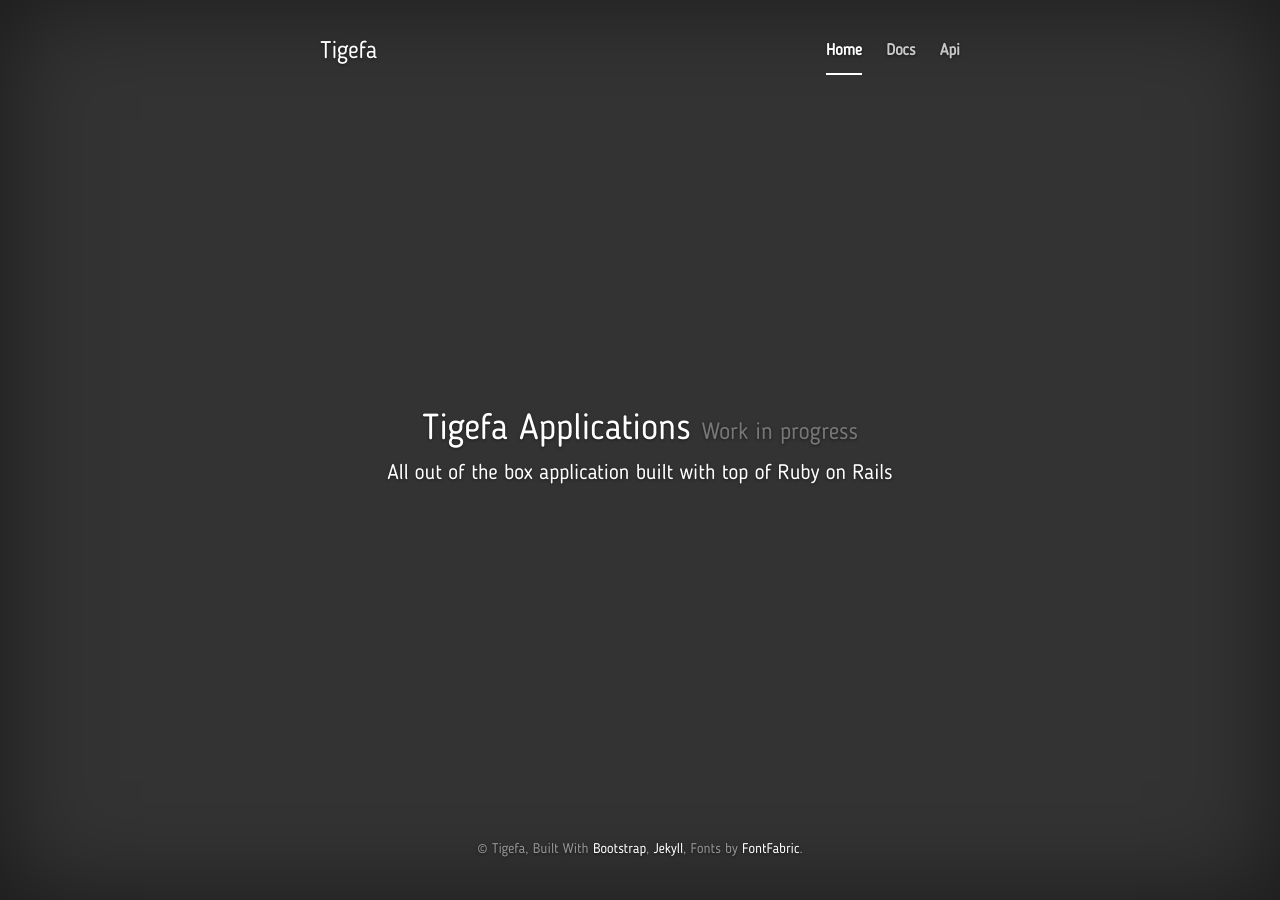
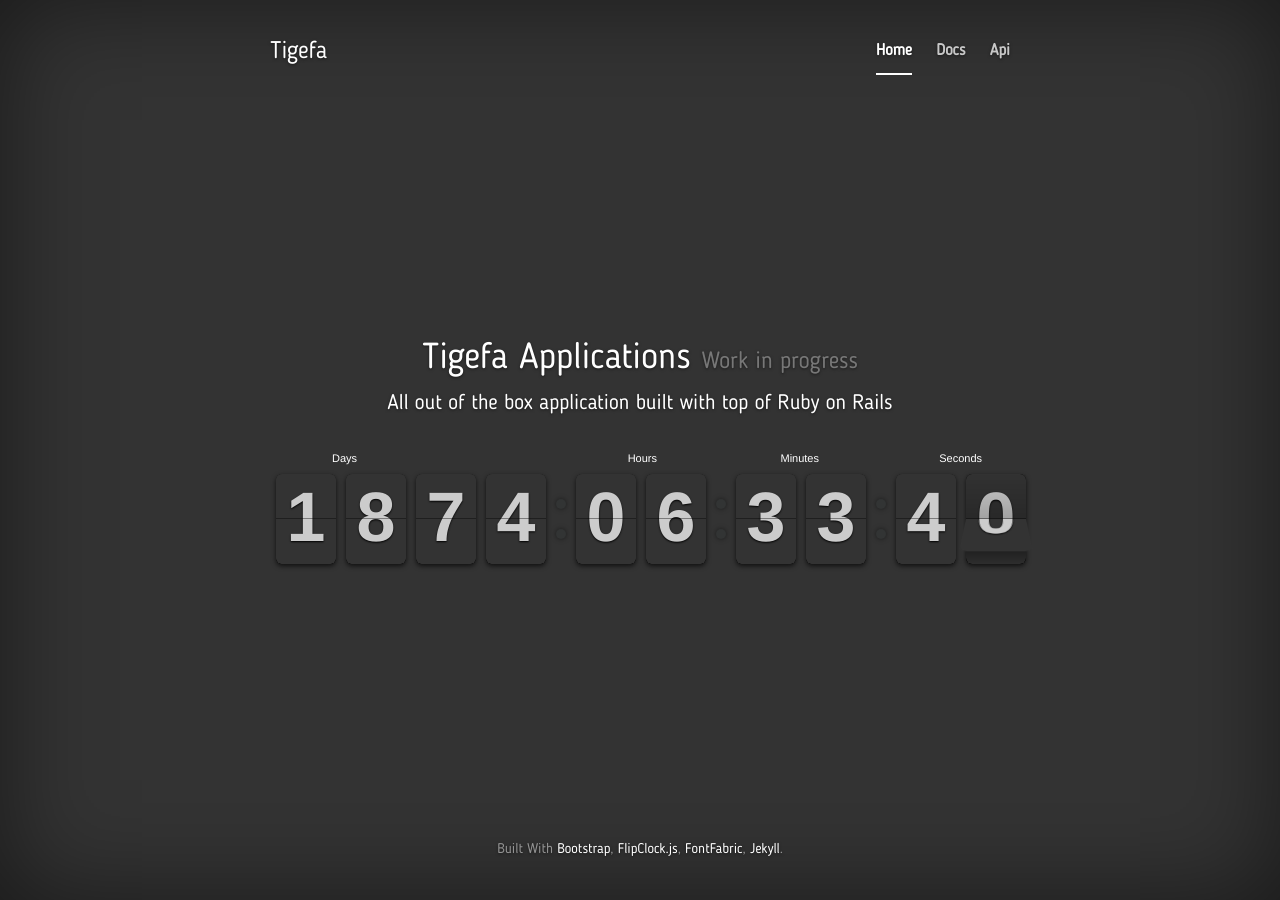
Before and after one commit to tigefa/tigefa.github.io, a Jekyll site: the page built from index.html, in a window 1280 px wide. Built offline with Jekyll 4.4.1, drawn with Linux system fonts in a browser that asks for light colours.

Commit message:
add FlipClock.js countdown

```diff
--- a/README.markdown
+++ b/README.markdown
@@ -4,4 +4,5 @@ tigefa home page
 
 - [Jekyll](http://jekyllrb.com)
 - [Bootstrap](http://getbootstrap.com)
+- [FlipClock.js](http://flipclockjs.com)
 - [Blogger Sans Fonts](http://fontfabric.com)
--- a/_includes/footer.html
+++ b/_includes/footer.html
@@ -1,9 +1,7 @@
 <div class="mastfoot">
   <div class="inner">
-    <p>&copy; Tigefa, Built With <a href="http://getbootstrap.com">Bootstrap</a>, <a href="http://jekyllrb.com">Jekyll</a>, Fonts by <a href="https://twitter.com/mdo">FontFabric</a>.</p>
+    <p>Built With <a href="http://getbootstrap.com">Bootstrap</a>, <a href="http://flipclockjs.com">FlipClock.js</a>, <a href="https://twitter.com/mdo">FontFabric</a>, <a href="http://jekyllrb.com">Jekyll</a>.</p>
   </div>
 </div>
 
-<script src="https://ajax.googleapis.com/ajax/libs/jquery/1.12.4/jquery.min.js"></script>
-<script>window.jQuery || document.write('<script src="{{ "/static/js/jquery-1.12.4.min.js" | prepend: site.baseurl }}"><\/script>')</script>
 <script src="{{ "/static/js/bootstrap.min.js" | prepend: site.baseurl }}"></script>
--- a/_includes/head.html
+++ b/_includes/head.html
@@ -18,4 +18,7 @@
       <script src="https://oss.maxcdn.com/html5shiv/3.7.3/html5shiv.min.js"></script>
       <script src="https://oss.maxcdn.com/respond/1.4.2/respond.min.js"></script>
     <![endif]-->
+  <script src="https://ajax.googleapis.com/ajax/libs/jquery/1.12.4/jquery.min.js"></script>
+  <script>window.jQuery || document.write('<script src="{{ "/static/js/jquery-1.12.4.min.js" | prepend: site.baseurl }}"><\/script>')</script>
+  <script src="{{ "/static/js/flipclock.min.js" | prepend: site.baseurl }}"></script>
 </head>
--- a/index.html
+++ b/index.html
@@ -7,3 +7,28 @@ layout: default
 <!--<p class="lead">
   <a href="#" class="btn btn-lg btn-default">Learn more</a>
 </p>-->
+<link rel="stylesheet" href="/static/css/flipclock.css">
+<script src="/static/js/flipclock.min.js"></script>
+<p style="margin-top:50px;font-family: 'BloggerSans';"><div class="clock"></div></p>
+
+    <script type="text/javascript">
+      var clock;
+
+      $(document).ready(function() {
+
+        // Grab the current date
+        var currentDate = new Date();
+
+        // Set some date in the future. In this case, it's always Jan 1
+        var futureDate  = new Date(currentDate.getFullYear() + 6, 0, 21);
+
+        // Calculate the difference in seconds between the future and current date
+        var diff = futureDate.getTime() / 1000 - currentDate.getTime() / 1000;
+
+        // Instantiate a coutdown FlipClock
+        clock = $('.clock').FlipClock(diff, {
+          clockFace: 'DailyCounter',
+          countdown: true
+        });
+      });
+    </script>
--- /dev/null
+++ b/static/css/flipclock.css
@@ -0,0 +1,431 @@
+/* Get the bourbon mixin from http://bourbon.io */
+/* Reset */
+.flip-clock-wrapper * {
+    -webkit-box-sizing: border-box;
+    -moz-box-sizing: border-box;
+    -ms-box-sizing: border-box;
+    -o-box-sizing: border-box;
+    box-sizing: border-box;
+    -webkit-backface-visibility: hidden;
+    -moz-backface-visibility: hidden;
+    -ms-backface-visibility: hidden;
+    -o-backface-visibility: hidden;
+    backface-visibility: hidden;
+}
+
+.flip-clock-wrapper a {
+  cursor: pointer;
+  text-decoration: none;
+  color: #ccc; }
+
+.flip-clock-wrapper a:hover {
+  color: #fff; }
+
+.flip-clock-wrapper ul {
+  list-style: none; }
+
+.flip-clock-wrapper.clearfix:before,
+.flip-clock-wrapper.clearfix:after {
+  content: " ";
+  display: table; }
+
+.flip-clock-wrapper.clearfix:after {
+  clear: both; }
+
+.flip-clock-wrapper.clearfix {
+  *zoom: 1; }
+
+/* Main */
+.flip-clock-wrapper {
+  font: normal 11px "Helvetica Neue", Helvetica, sans-serif;
+  -webkit-user-select: none; }
+
+.flip-clock-meridium {
+  background: none !important;
+  box-shadow: 0 0 0 !important;
+  font-size: 36px !important; }
+
+.flip-clock-meridium a { color: #313333; }
+
+.flip-clock-wrapper {
+  text-align: center;
+  position: relative;
+  width: 100%;
+  margin: 1em;
+}
+
+.flip-clock-wrapper:before,
+.flip-clock-wrapper:after {
+    content: " "; /* 1 */
+    display: table; /* 2 */
+}
+.flip-clock-wrapper:after {
+    clear: both;
+}
+
+/* Skeleton */
+.flip-clock-wrapper ul {
+  position: relative;
+  float: left;
+  margin: 5px;
+  width: 60px;
+  height: 90px;
+  font-size: 80px;
+  font-weight: bold;
+  line-height: 87px;
+  border-radius: 6px;
+  background: #000;
+}
+
+.flip-clock-wrapper ul li {
+  z-index: 1;
+  position: absolute;
+  left: 0;
+  top: 0;
+  width: 100%;
+  height: 100%;
+  line-height: 87px;
+  text-decoration: none !important;
+}
+
+.flip-clock-wrapper ul li:first-child {
+  z-index: 2; }
+
+.flip-clock-wrapper ul li a {
+  display: block;
+  height: 100%;
+  -webkit-perspective: 200px;
+  -moz-perspective: 200px;
+  perspective: 200px;
+  margin: 0 !important;
+  overflow: visible !important;
+  cursor: default !important; }
+
+.flip-clock-wrapper ul li a div {
+  z-index: 1;
+  position: absolute;
+  left: 0;
+  width: 100%;
+  height: 50%;
+  font-size: 80px;
+  overflow: hidden;
+  outline: 1px solid transparent; }
+
+.flip-clock-wrapper ul li a div .shadow {
+  position: absolute;
+  width: 100%;
+  height: 100%;
+  z-index: 2; }
+
+.flip-clock-wrapper ul li a div.up {
+  -webkit-transform-origin: 50% 100%;
+  -moz-transform-origin: 50% 100%;
+  -ms-transform-origin: 50% 100%;
+  -o-transform-origin: 50% 100%;
+  transform-origin: 50% 100%;
+  top: 0; }
+
+.flip-clock-wrapper ul li a div.up:after {
+  content: "";
+  position: absolute;
+  top: 44px;
+  left: 0;
+  z-index: 5;
+  width: 100%;
+  height: 3px;
+  background-color: #000;
+  background-color: rgba(0, 0, 0, 0.4); }
+
+.flip-clock-wrapper ul li a div.down {
+  -webkit-transform-origin: 50% 0;
+  -moz-transform-origin: 50% 0;
+  -ms-transform-origin: 50% 0;
+  -o-transform-origin: 50% 0;
+  transform-origin: 50% 0;
+  bottom: 0;
+  border-bottom-left-radius: 6px;
+  border-bottom-right-radius: 6px;
+}
+
+.flip-clock-wrapper ul li a div div.inn {
+  position: absolute;
+  left: 0;
+  z-index: 1;
+  width: 100%;
+  height: 200%;
+  color: #ccc;
+  text-shadow: 0 1px 2px #000;
+  text-align: center;
+  background-color: #333;
+  border-radius: 6px;
+  font-size: 70px; }
+
+.flip-clock-wrapper ul li a div.up div.inn {
+  top: 0; }
+
+.flip-clock-wrapper ul li a div.down div.inn {
+  bottom: 0; }
+
+/* PLAY */
+.flip-clock-wrapper ul.play li.flip-clock-before {
+  z-index: 3; }
+
+.flip-clock-wrapper .flip {   box-shadow: 0 2px 5px rgba(0, 0, 0, 0.7); }
+
+.flip-clock-wrapper ul.play li.flip-clock-active {
+  -webkit-animation: asd 0.5s 0.5s linear both;
+  -moz-animation: asd 0.5s 0.5s linear both;
+  animation: asd 0.5s 0.5s linear both;
+  z-index: 5; }
+
+.flip-clock-divider {
+  float: left;
+  display: inline-block;
+  position: relative;
+  width: 20px;
+  height: 100px; }
+
+.flip-clock-divider:first-child {
+  width: 0; }
+
+.flip-clock-dot {
+  display: block;
+  background: #323434;
+  width: 10px;
+  height: 10px;
+  position: absolute;
+  border-radius: 50%;
+  box-shadow: 0 0 5px rgba(0, 0, 0, 0.5);
+  left: 5px; }
+
+.flip-clock-divider .flip-clock-label {
+  position: absolute;
+  top: -1.5em;
+  right: -86px;
+  color: white;
+  text-shadow: none; }
+
+.flip-clock-divider.minutes .flip-clock-label {
+  right: -88px; }
+
+.flip-clock-divider.seconds .flip-clock-label {
+  right: -91px; }
+
+.flip-clock-dot.top {
+  top: 30px; }
+
+.flip-clock-dot.bottom {
+  bottom: 30px; }
+
+@-webkit-keyframes asd {
+  0% {
+    z-index: 2; }
+
+  20% {
+    z-index: 4; }
+
+  100% {
+    z-index: 4; } }
+
+@-moz-keyframes asd {
+  0% {
+    z-index: 2; }
+
+  20% {
+    z-index: 4; }
+
+  100% {
+    z-index: 4; } }
+
+@-o-keyframes asd {
+  0% {
+    z-index: 2; }
+
+  20% {
+    z-index: 4; }
+
+  100% {
+    z-index: 4; } }
+
+@keyframes asd {
+  0% {
+    z-index: 2; }
+
+  20% {
+    z-index: 4; }
+
+  100% {
+    z-index: 4; } }
+
+.flip-clock-wrapper ul.play li.flip-clock-active .down {
+  z-index: 2;
+  -webkit-animation: turn 0.5s 0.5s linear both;
+  -moz-animation: turn 0.5s 0.5s linear both;
+  animation: turn 0.5s 0.5s linear both; }
+
+@-webkit-keyframes turn {
+  0% {
+    -webkit-transform: rotateX(90deg); }
+
+  100% {
+    -webkit-transform: rotateX(0deg); } }
+
+@-moz-keyframes turn {
+  0% {
+    -moz-transform: rotateX(90deg); }
+
+  100% {
+    -moz-transform: rotateX(0deg); } }
+
+@-o-keyframes turn {
+  0% {
+    -o-transform: rotateX(90deg); }
+
+  100% {
+    -o-transform: rotateX(0deg); } }
+
+@keyframes turn {
+  0% {
+    transform: rotateX(90deg); }
+
+  100% {
+    transform: rotateX(0deg); } }
+
+.flip-clock-wrapper ul.play li.flip-clock-before .up {
+  z-index: 2;
+  -webkit-animation: turn2 0.5s linear both;
+  -moz-animation: turn2 0.5s linear both;
+  animation: turn2 0.5s linear both; }
+
+@-webkit-keyframes turn2 {
+  0% {
+    -webkit-transform: rotateX(0deg); }
+
+  100% {
+    -webkit-transform: rotateX(-90deg); } }
+
+@-moz-keyframes turn2 {
+  0% {
+    -moz-transform: rotateX(0deg); }
+
+  100% {
+    -moz-transform: rotateX(-90deg); } }
+
+@-o-keyframes turn2 {
+  0% {
+    -o-transform: rotateX(0deg); }
+
+  100% {
+    -o-transform: rotateX(-90deg); } }
+
+@keyframes turn2 {
+  0% {
+    transform: rotateX(0deg); }
+
+  100% {
+    transform: rotateX(-90deg); } }
+
+.flip-clock-wrapper ul li.flip-clock-active {
+  z-index: 3; }
+
+/* SHADOW */
+.flip-clock-wrapper ul.play li.flip-clock-before .up .shadow {
+  background: -moz-linear-gradient(top, rgba(0, 0, 0, 0.1) 0%, black 100%);
+  background: -webkit-gradient(linear, left top, left bottom, color-stop(0%, rgba(0, 0, 0, 0.1)), color-stop(100%, black));
+  background: linear, top, rgba(0, 0, 0, 0.1) 0%, black 100%;
+  background: -o-linear-gradient(top, rgba(0, 0, 0, 0.1) 0%, black 100%);
+  background: -ms-linear-gradient(top, rgba(0, 0, 0, 0.1) 0%, black 100%);
+  background: linear, to bottom, rgba(0, 0, 0, 0.1) 0%, black 100%;
+  -webkit-animation: show 0.5s linear both;
+  -moz-animation: show 0.5s linear both;
+  animation: show 0.5s linear both; }
+
+.flip-clock-wrapper ul.play li.flip-clock-active .up .shadow {
+  background: -moz-linear-gradient(top, rgba(0, 0, 0, 0.1) 0%, black 100%);
+  background: -webkit-gradient(linear, left top, left bottom, color-stop(0%, rgba(0, 0, 0, 0.1)), color-stop(100%, black));
+  background: linear, top, rgba(0, 0, 0, 0.1) 0%, black 100%;
+  background: -o-linear-gradient(top, rgba(0, 0, 0, 0.1) 0%, black 100%);
+  background: -ms-linear-gradient(top, rgba(0, 0, 0, 0.1) 0%, black 100%);
+  background: linear, to bottom, rgba(0, 0, 0, 0.1) 0%, black 100%;
+  -webkit-animation: hide 0.5s 0.3s linear both;
+  -moz-animation: hide 0.5s 0.3s linear both;
+  animation: hide 0.5s 0.3s linear both; }
+
+/*DOWN*/
+.flip-clock-wrapper ul.play li.flip-clock-before .down .shadow {
+  background: -moz-linear-gradient(top, black 0%, rgba(0, 0, 0, 0.1) 100%);
+  background: -webkit-gradient(linear, left top, left bottom, color-stop(0%, black), color-stop(100%, rgba(0, 0, 0, 0.1)));
+  background: linear, top, black 0%, rgba(0, 0, 0, 0.1) 100%;
+  background: -o-linear-gradient(top, black 0%, rgba(0, 0, 0, 0.1) 100%);
+  background: -ms-linear-gradient(top, black 0%, rgba(0, 0, 0, 0.1) 100%);
+  background: linear, to bottom, black 0%, rgba(0, 0, 0, 0.1) 100%;
+  -webkit-animation: show 0.5s linear both;
+  -moz-animation: show 0.5s linear both;
+  animation: show 0.5s linear both; }
+
+.flip-clock-wrapper ul.play li.flip-clock-active .down .shadow {
+  background: -moz-linear-gradient(top, black 0%, rgba(0, 0, 0, 0.1) 100%);
+  background: -webkit-gradient(linear, left top, left bottom, color-stop(0%, black), color-stop(100%, rgba(0, 0, 0, 0.1)));
+  background: linear, top, black 0%, rgba(0, 0, 0, 0.1) 100%;
+  background: -o-linear-gradient(top, black 0%, rgba(0, 0, 0, 0.1) 100%);
+  background: -ms-linear-gradient(top, black 0%, rgba(0, 0, 0, 0.1) 100%);
+  background: linear, to bottom, black 0%, rgba(0, 0, 0, 0.1) 100%;
+  -webkit-animation: hide 0.5s 0.3s linear both;
+  -moz-animation: hide 0.5s 0.3s linear both;
+  animation: hide 0.5s 0.2s linear both; }
+
+@-webkit-keyframes show {
+  0% {
+    opacity: 0; }
+
+  100% {
+    opacity: 1; } }
+
+@-moz-keyframes show {
+  0% {
+    opacity: 0; }
+
+  100% {
+    opacity: 1; } }
+
+@-o-keyframes show {
+  0% {
+    opacity: 0; }
+
+  100% {
+    opacity: 1; } }
+
+@keyframes show {
+  0% {
+    opacity: 0; }
+
+  100% {
+    opacity: 1; } }
+
+@-webkit-keyframes hide {
+  0% {
+    opacity: 1; }
+
+  100% {
+    opacity: 0; } }
+
+@-moz-keyframes hide {
+  0% {
+    opacity: 1; }
+
+  100% {
+    opacity: 0; } }
+
+@-o-keyframes hide {
+  0% {
+    opacity: 1; }
+
+  100% {
+    opacity: 0; } }
+
+@keyframes hide {
+  0% {
+    opacity: 1; }
+
+  100% {
+    opacity: 0; } }
--- a/static/css/styles.css
+++ b/static/css/styles.css
@@ -168,6 +168,6 @@ body {
   .masthead,
   .mastfoot,
   .cover-container {
-    width: 700px;
+    width: 800px;
   }
 }
```
Also changed, not shown: static/js/flipclock.min.js (added).
